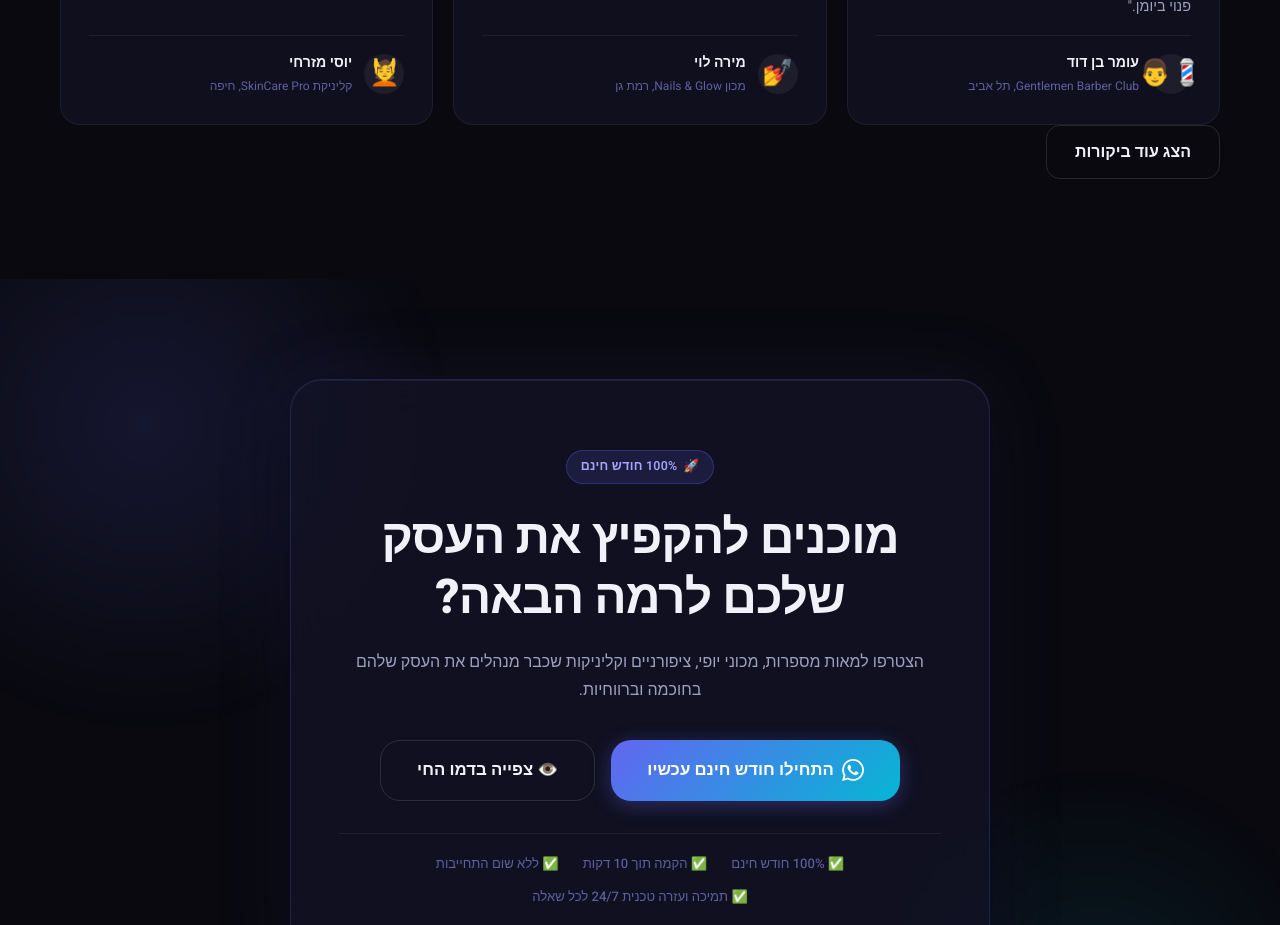
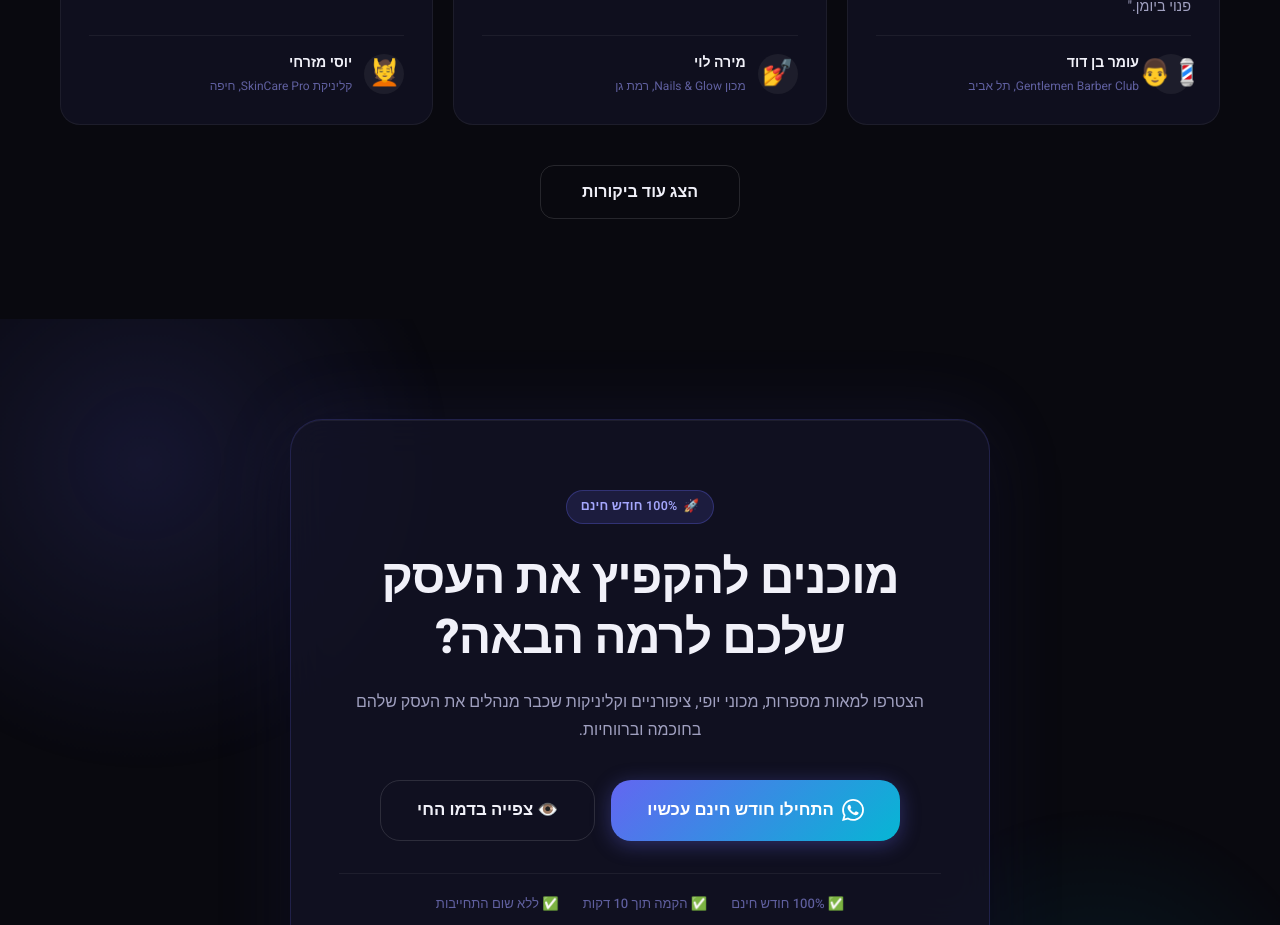
Before and after one commit to obidaNassa/procut_loading_page, a React (Vite) app: page / in a window 1280 px wide. Shown: the part 6000-6925 px from the top of the page. Built offline with nearby package versions, Linux system fonts and the light colour scheme.

Commit message:
Add show more button styling

```diff
--- a/src/components/Testimonials.module.css
+++ b/src/components/Testimonials.module.css
@@ -168,3 +168,12 @@
     font-size: 0.75rem;
   }
 }
+
+.showMoreContainer {
+  display: flex;
+  justify-content: center;
+  margin-top: 40px;
+}
+.showMoreBtn {
+  min-width: 200px;
+}
```
